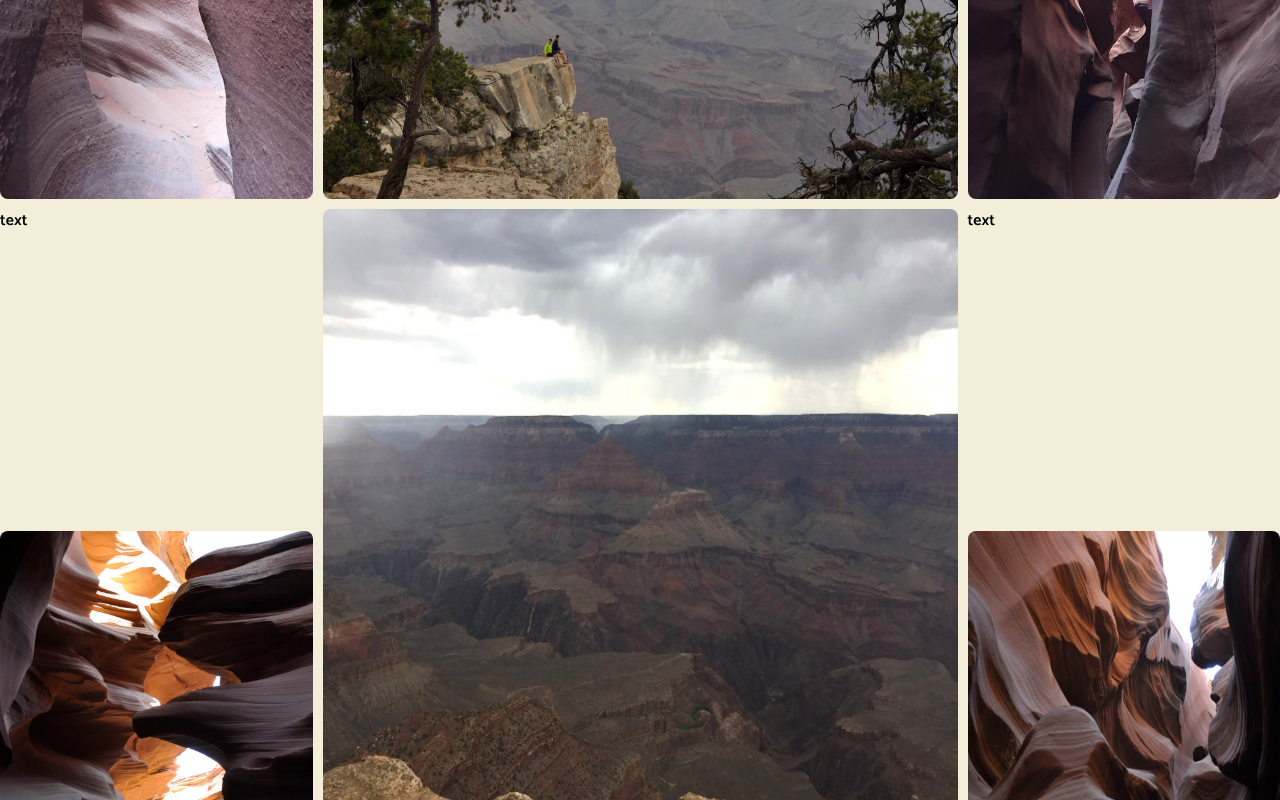
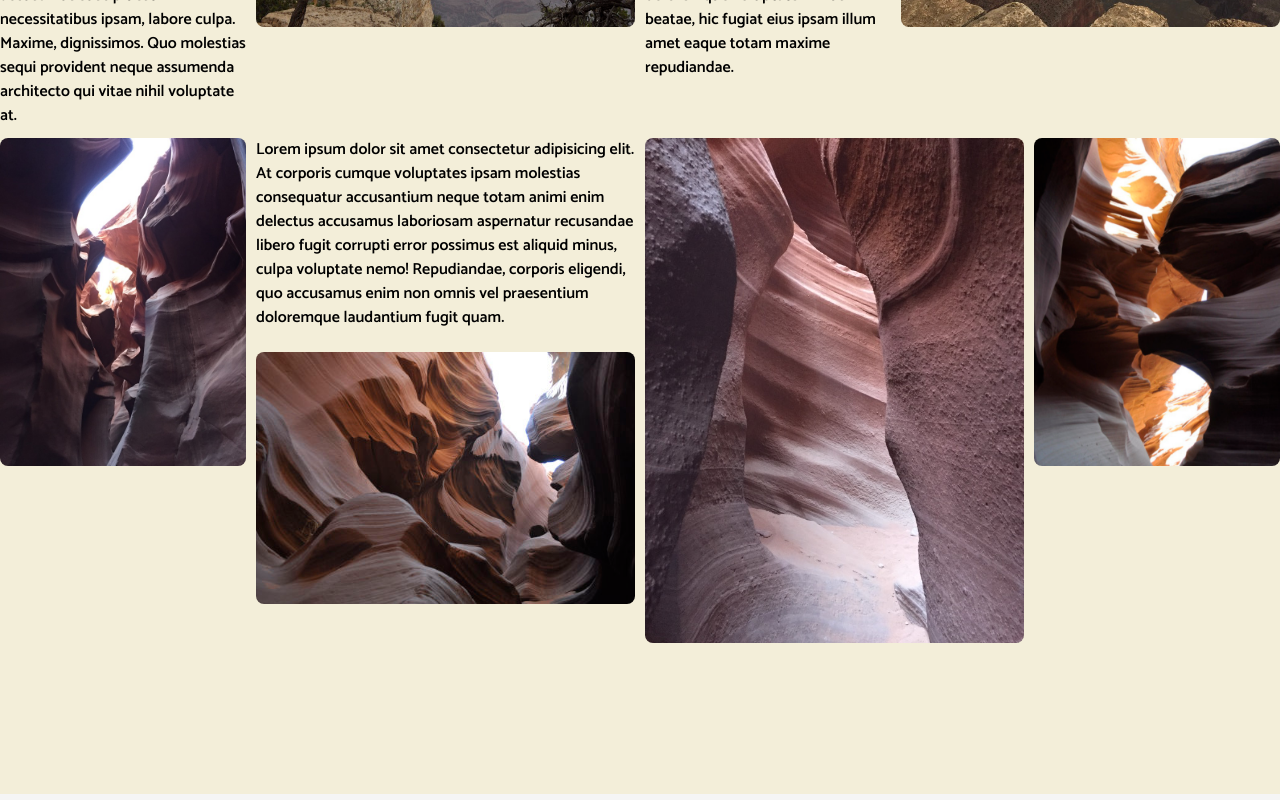
Before and after one commit to wkan17012021/Geo_Travel_Holidays, a React (Create React App) app in the folder rlt/: page / in a window 1280 px wide. Shown: the part 3440-4240 px from the top of the page. Built offline with nearby package versions, Linux system fonts and the light colour scheme.

Commit message:
scale imgs and place into grid with text

```diff
--- a/rlt/src/canyon_tour.css
+++ b/rlt/src/canyon_tour.css
@@ -1,34 +1,31 @@
 .usa_grid_container {
   display: grid;
-grid-template-columns: repeat(4, 1fr);
-grid-template-rows: 1fr 0.5fr 1fr 0.5fr;
-grid-column-gap: 10px;
-grid-row-gap: 10px;
+  grid-template-columns: 1fr 0.5fr repeat(2, 1fr) 0.5fr 1fr;
+  grid-template-rows: 1fr 0.5fr 1fr;
+  grid-column-gap: 10px;
+  grid-row-gap: 10px;
 }
-
 .img_1_wrapper {
-  grid-area: 1 / 1 / 3 / 2;
+  grid-area: 2 / 4 / 5 / 6;
 }
 .img_2_wrapper {
-  grid-area: 1 / 2 / 3 / 4;
+  grid-area: 1 / 2 / 2  / 4;
 }
 .img_3_wrapper {
-  grid-area: 1 / 4 / 3 / 5;
+  grid-area: 2 / 1 / 5 / 2;
 }
 .img_4_wrapper {
-  grid-area: 4 / 4 / 5  / 5;
+  grid-area: 3 / 2 / 4 / 4;
 }
 .img_5_wrapper {
-  grid-area: 4 / 1 / 5 / 2;
+  grid-area: 2 / 6 / 4 / 7;
 }
 .img_6_wrapper {
-  grid-area:  3 / 2 / 5 / 4;
+  grid-area: 1 / 5 / 2 / 7;
 }
-
+.txt_wrapper_span {
+  grid-area: 2 / 2 / 3 / 4;
+}
 .usa_grid_container div > img {
-  height: 100%;
   border-radius: 8px;
 }
-.img_6_wrapper > img {
-  width: 100%;
-}
--- a/rlt/src/components/us_tour/Canyon_tours.js
+++ b/rlt/src/components/us_tour/Canyon_tours.js
@@ -1,9 +1,9 @@
 import React from "react";
 import Img1 from "../../assets/usa_canyon_photos/antelope_canyon_trail_612x816.jpg";
-import Img2 from "../../assets/usa_canyon_photos/grand_canyon_10721x712.JPG";
+import Img2 from "../../assets/usa_canyon_photos/grand_canyon_754x611.JPG";
 import Img3 from "../../assets/usa_canyon_photos/antelope_canyon_trail_612x816(2).jpg";
 import Img4 from "../../assets/usa_canyon_photos/antelope_canyon_2_500x332.JPG";
-import Img5 from "../../assets/usa_canyon_photos/antelope_canyon_500x500.JPG";
+import Img5 from "../../assets/usa_canyon_photos/antelope_canyon_612x816(3).JPG";
 import Img6 from "../../assets/usa_canyon_photos/grand_canyon_overcast_754x611.jpg";
 
 const CanyonTours = () => {
@@ -30,10 +30,13 @@ const CanyonTours = () => {
           <img alt="text" loading="lazy" src={Img6} />
         </div>
         <div className="txt_wrapper">
-          <p>text</p>
+          <p>Lorem ipsum dolor sit amet consectetur adipisicing elit. Alias vitae deleniti eum deserunt omnis, obcaecati aspernatur quo atque dolores iusto, libero suscipit sint esse recusandae accusamus, sapiente fugit dolore itaque ut iste. Minus doloribus harum aliquid illum numquam enim velit, quaerat quod, temporibus voluptates libero possimus amet sint molestiae accusamus suscipit est necessitatibus ipsam, labore culpa. Maxime, dignissimos. Quo molestias sequi provident neque assumenda architecto qui vitae nihil voluptate at.</p>
         </div>
         <div className="txt_wrapper">
-          <p>text</p>
+          <p>Lorem ipsum dolor, sit amet consectetur adipisicing elit. Sint enim necessitatibus voluptatibus maxime qui aliquid quam doloribus eaque beatae blanditiis impedit earum reprehenderit nam eligendi aut odit, veritatis nisi suscipit quisquam ex! Perferendis fugiat porro accusantium aliquid? Dicta soluta quia quaerat minus temporibus ullam eaque nesciunt doloremque voluptate. Minus beatae, hic fugiat eius ipsam illum amet eaque totam maxime repudiandae.</p>
+        </div>
+        <div className="txt_wrapper_span">
+          <p>Lorem ipsum dolor sit amet consectetur adipisicing elit. At corporis cumque voluptates ipsam molestias consequatur accusantium neque totam animi enim delectus accusamus laboriosam aspernatur recusandae libero fugit corrupti error possimus est aliquid minus, culpa voluptate nemo! Repudiandae, corporis eligendi, quo accusamus enim non omnis vel praesentium doloremque laudantium fugit quam.</p>
         </div>
       </div>
     </section>
```
Also changed, not shown: rlt/src/assets/usa_canyon_photos/antelope_canyon_612x816(3).JPG (added), rlt/src/assets/usa_canyon_photos/grand_canyon_754x611.JPG (added).
